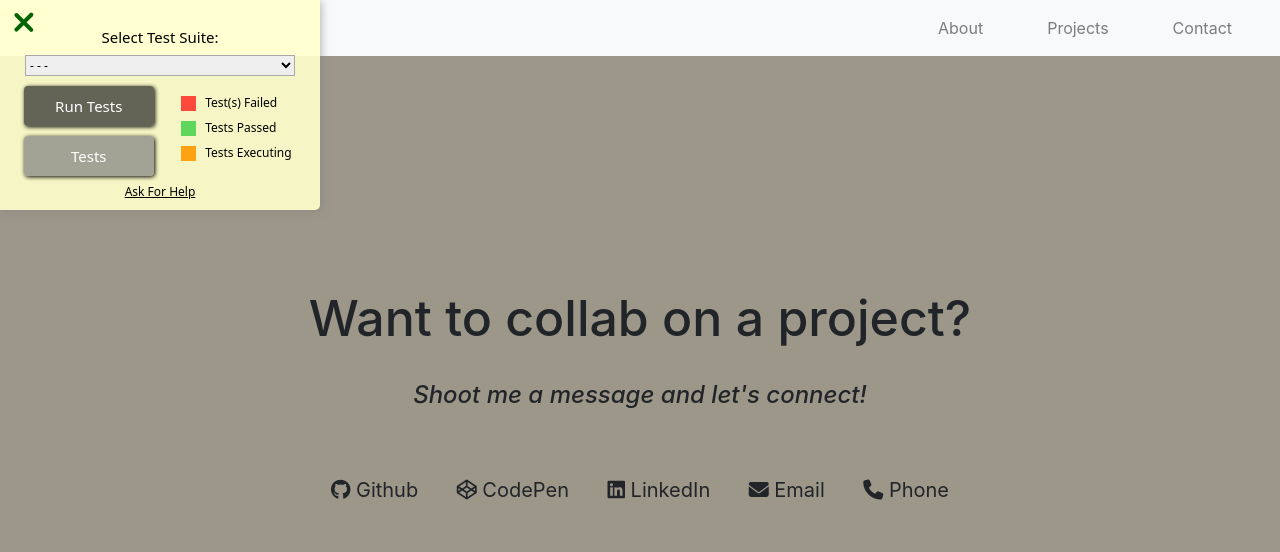
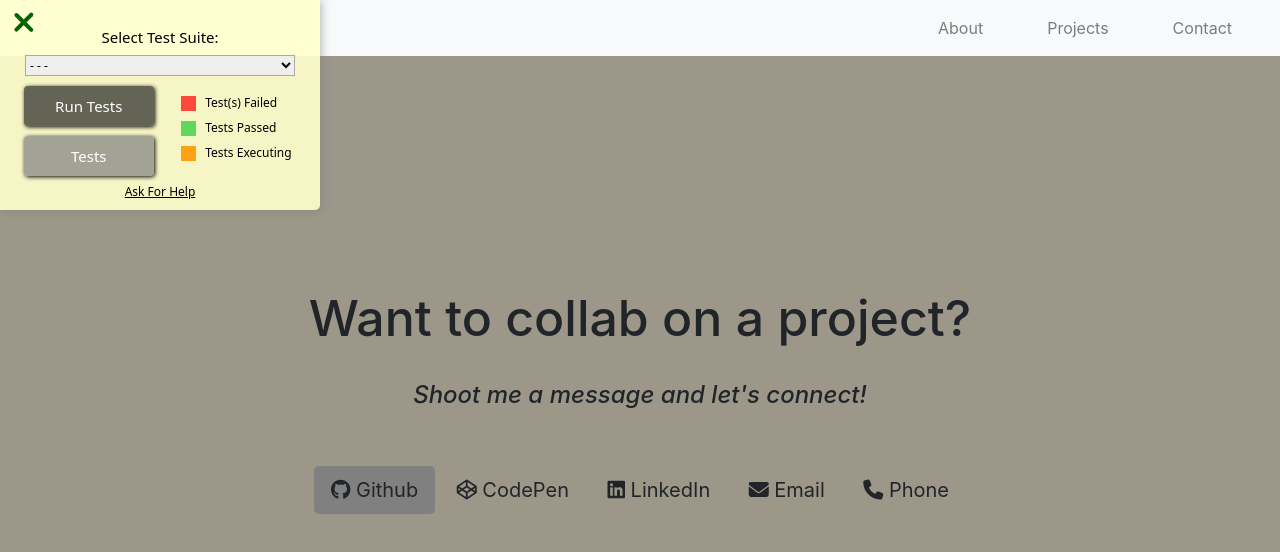
Before and after one commit to Austin-tam/freecodecamp-personal-portfolio, a website built with Parcel: page index.html in a window 1280 px wide. In both pictures the pointer is over the link "Github". Shown: the part 1600-2152 px from the top of the page. Built offline with nearby package versions, Linux system fonts and the light colour scheme.

Commit message:
add hover animation to contact buttons

```diff
--- a/css/main.css
+++ b/css/main.css
@@ -284,3 +284,8 @@ textarea {
 #inner-contact-div {
   height: 10%;
 }
+
+.btn:hover {
+  background-color: grey;
+  transition: all 0.5s ease;
+}
```
